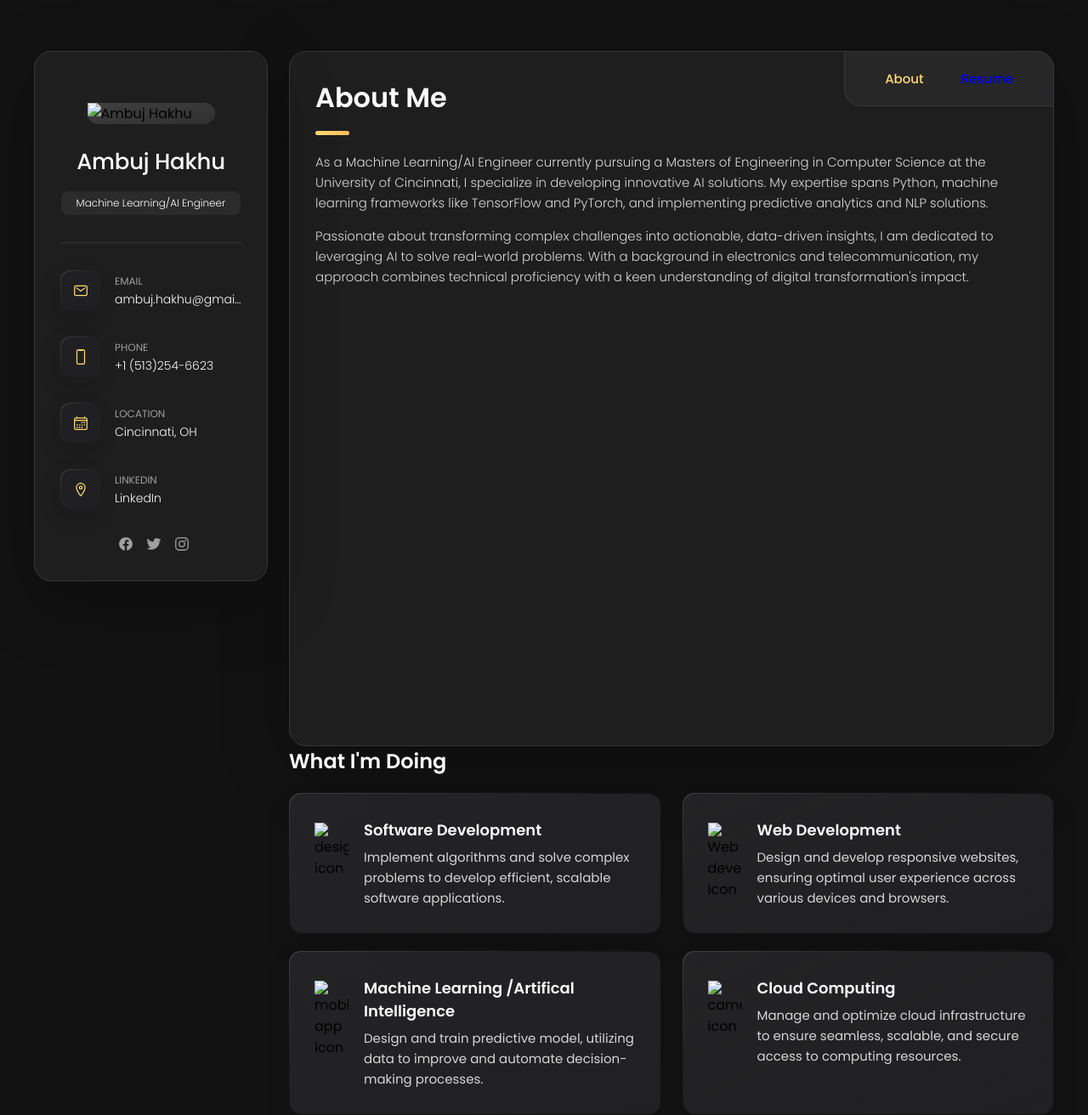
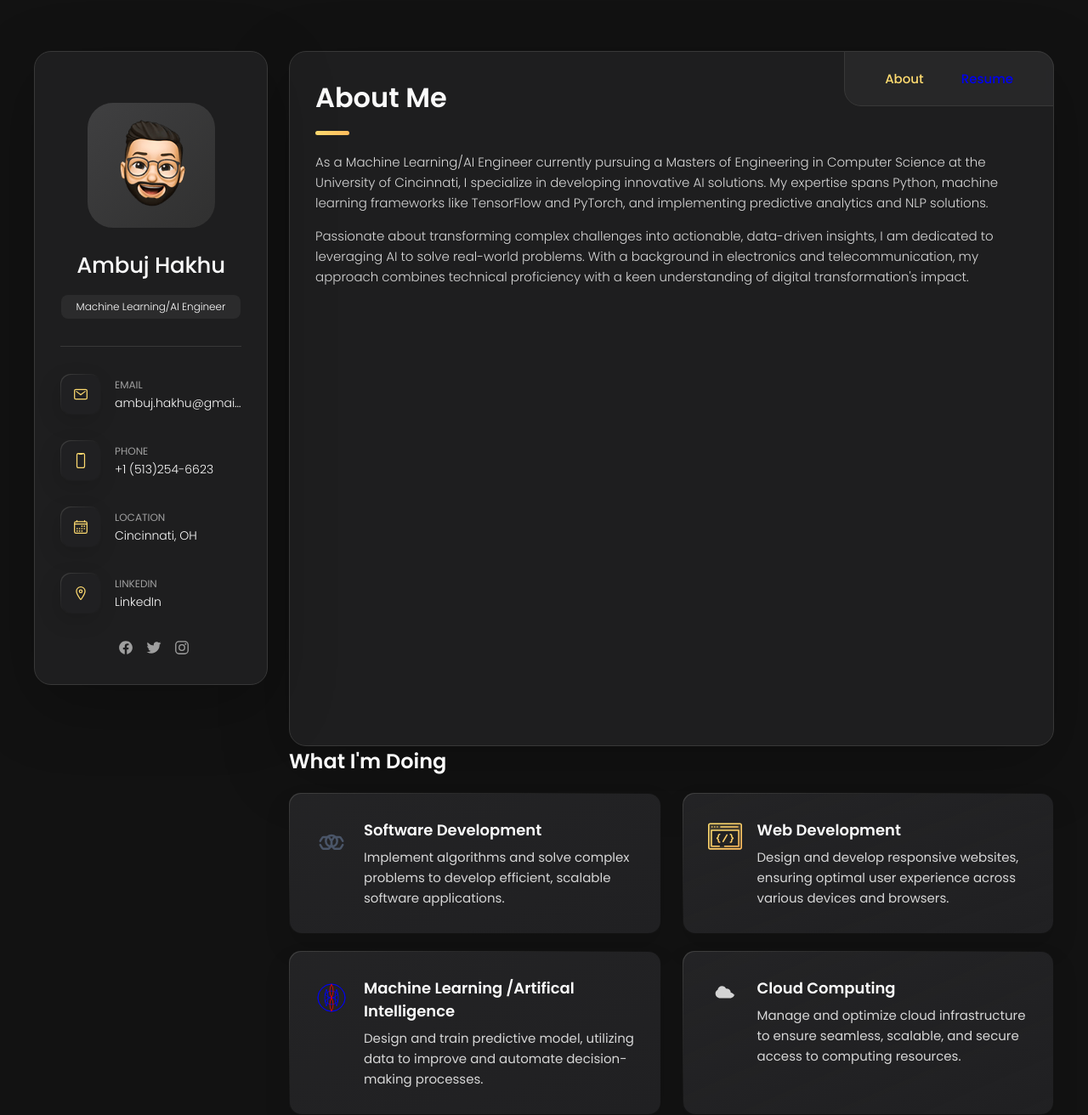
Before and after one commit to ambuj991/ambuj991.github.io, a plain HTML site: page index.html in a window 1280 px wide. Shown: the whole page at 85% size. Drawn offline with nearby package versions, Linux system fonts and the light colour scheme; files that its build step writes are made by us from their sources.

Commit message:
Update index.html

```diff
--- a/index.html
+++ b/index.html
@@ -15,7 +15,7 @@
   <!--
     - custom css link
   -->
-  <link rel="stylesheet" href="./assets/css/style.css">
+  <link rel="stylesheet" href="style.css">
 
   <!--
     - google font link
@@ -45,7 +45,7 @@
 
     <figure class="avatar-box">
       <!-- Update avatar image path if you have a different one -->
-      <img src="./assets/images/my-avatar.png" alt="Ambuj Hakhu" width="80">
+      <img src="my-avatar.png" alt="Ambuj Hakhu" width="80">
     </figure>
 
     <div class="info-content">
@@ -210,7 +210,7 @@
             <li class="service-item">
 
               <div class="service-icon-box">
-                <img src="./assets/images/icon-design.svg
+                <img src="icon-design.svg
                 " alt="design icon" width="40">
               </div>
 
@@ -227,7 +227,7 @@
             <li class="service-item">
 
               <div class="service-icon-box">
-                <img src="./assets/images/icon-dev.svg" alt="Web development icon" width="40">
+                <img src="icon-dev.svg" alt="Web development icon" width="40">
               </div>
 
               <div class="service-content-box">
@@ -243,7 +243,7 @@
             <li class="service-item">
 
               <div class="service-icon-box">
-                <img src="./assets/images/icon-app.svg" alt="mobile app icon" width="40">
+                <img src="icon-app.svg" alt="mobile app icon" width="40">
               </div>
 
               <div class="service-content-box">
@@ -259,7 +259,7 @@
             <li class="service-item">
 
               <div class="service-icon-box">
-                <img src="./assets/images/icon-photo.svg" alt="camera icon" width="40">
+                <img src="icon-photo.svg" alt="camera icon" width="40">
               </div>
 
               <div class="service-content-box">
@@ -388,7 +388,7 @@
   <!--
     - custom js link
   -->
-  <script src="./assets/js/script.js"></script>
+  <script src="script.js"></script>
 
   <!--
     - ionicon link
```
